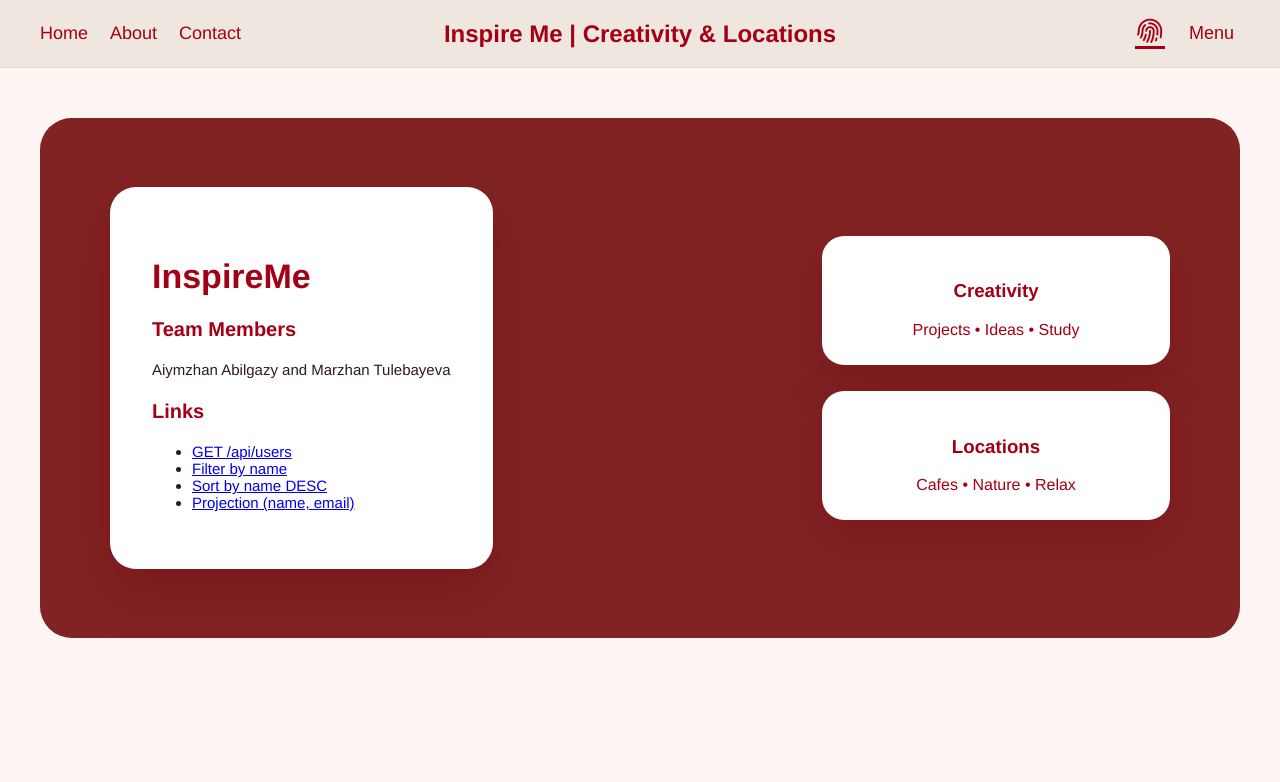
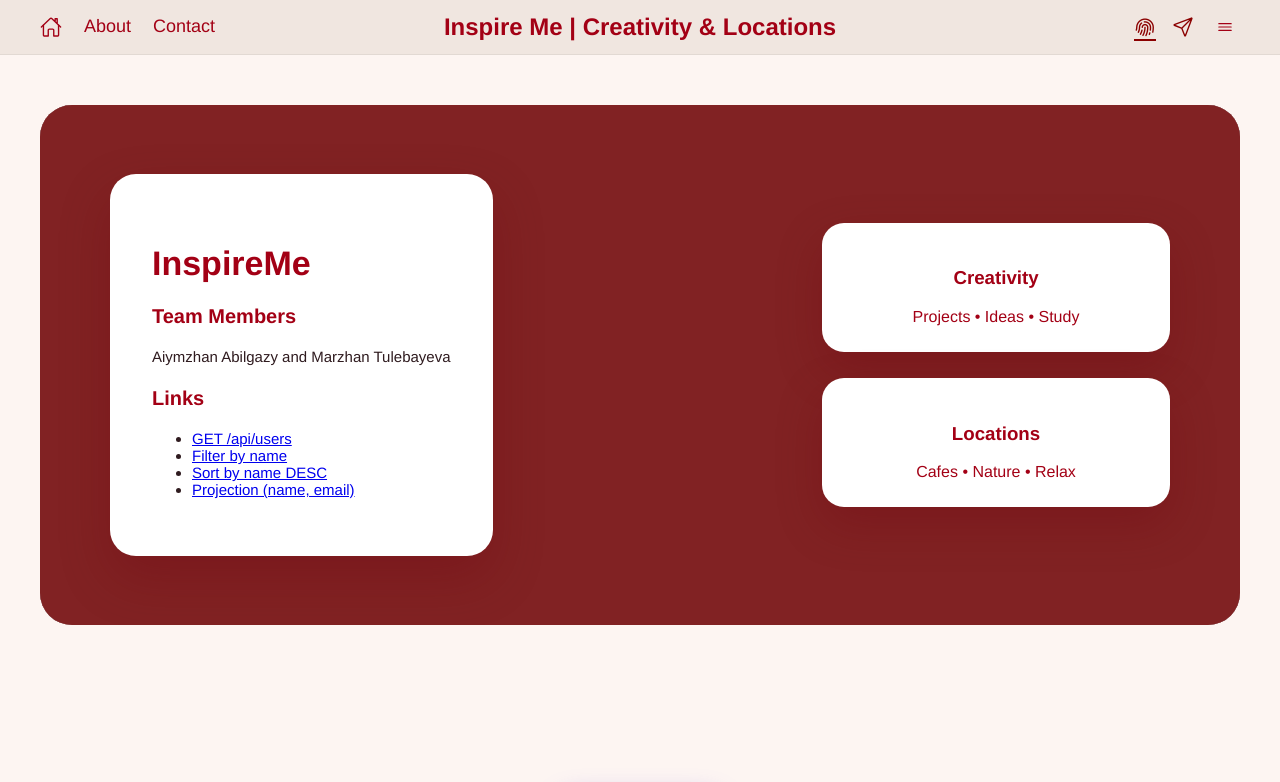
Before and after one commit to aiymzhanabilgazy/WebProject, a website: page views/index.html in a window 1280 px wide. Shown: the top 782 px of the page. Drawn offline with nearby package versions, Linux system fonts and the light colour scheme; no server answers.

Commit message:
update header icons

```diff
--- a/public/style.css
+++ b/public/style.css
@@ -1,6 +1,4 @@
-/* ========================= */
-/* GLOBAL */
-/* ========================= */
+
 body {
     margin: 0;
     padding: 0;
@@ -9,9 +7,6 @@ body {
     color: #2F1B1F;
 }
 
-/* ========================= */
-/* NAVBAR */
-/* ========================= */
 .navbar {
     display: flex;
     justify-content: space-between;
@@ -53,6 +48,35 @@ body {
 .nav-right {
     display: flex;
     align-items: center;
+}
+.nav-icon,
+.icon-btn {
+    font-size: 22px;
+    color: #8b0000;
+    display: flex;
+    align-items: center;
+    justify-content: center;
+}
+
+.nav-icon ion-icon {
+    font-size: 22px;
+}
+
+.icon-btn {
+    background: none;
+    border: none;
+    cursor: pointer;
+}
+
+.nav-right {
+    display: flex;
+    align-items: center;
+    gap: 16px;
+}
+
+.nav-icon:hover,
+.icon-btn:hover {
+    opacity: 0.7;
 }
 
 /* Profile icon */
--- a/views/index.html
+++ b/views/index.html
@@ -13,24 +13,37 @@
 
 </head>
 <body>
-    <!--header-->
     <header class="navbar">
     <div class="nav-left">
-            <a href="/">Home</a>
+        <a href="/" class="nav-icon" title="Home">
+            <ion-icon name="home-outline"></ion-icon>
+        </a>
+
         <a href="/about">About</a>
         <a href="/contact">Contact</a>
     </div>
+
     <div class="logo">
         Inspire Me | Creativity & Locations
     </div>
 
     <div class="nav-right">
-            <a href="/auth" class="auth-icon" title="Login / Register">
+        <!-- login -->
+        <a href="/auth" class="nav-icon" title="Login / Register">
             <i class="ph ph-fingerprint"></i>
         </a>
 
+        <!-- direct message -->
+        <a href="/messages" class="nav-icon" title="Messages">
+            <ion-icon name="paper-plane-outline"></ion-icon>
+        </a>
+
+        <!-- menu -->
         <div class="menu-dropdown">
-                <button class="dropbtn">Menu</button>
+            <button class="dropbtn icon-btn" title="Menu">
+                <ion-icon name="menu-outline"></ion-icon>
+            </button>
+
             <div class="dropdown-content">
                 <a href="#">Likes</a>
                 <a href="#">Saved</a>
@@ -38,8 +51,8 @@
             </div>
         </div>
     </div>
+</header>
 
-    </header>
     <!--main-->
     <main>
         <section class="banner">
@@ -173,5 +186,7 @@ document.getElementById('submitPost').addEventListener('click', () => {
 });
 
 </script>
+<script type="module" src="https://unpkg.com/ionicons@5.5.2/dist/ionicons/ionicons.esm.js"></script>
+<script nomodule src="https://unpkg.com/ionicons@5.5.2/dist/ionicons/ionicons.js"></script>
 </body>
 </html>
```
Lines whose indentation alone changed are shown as unchanged.
